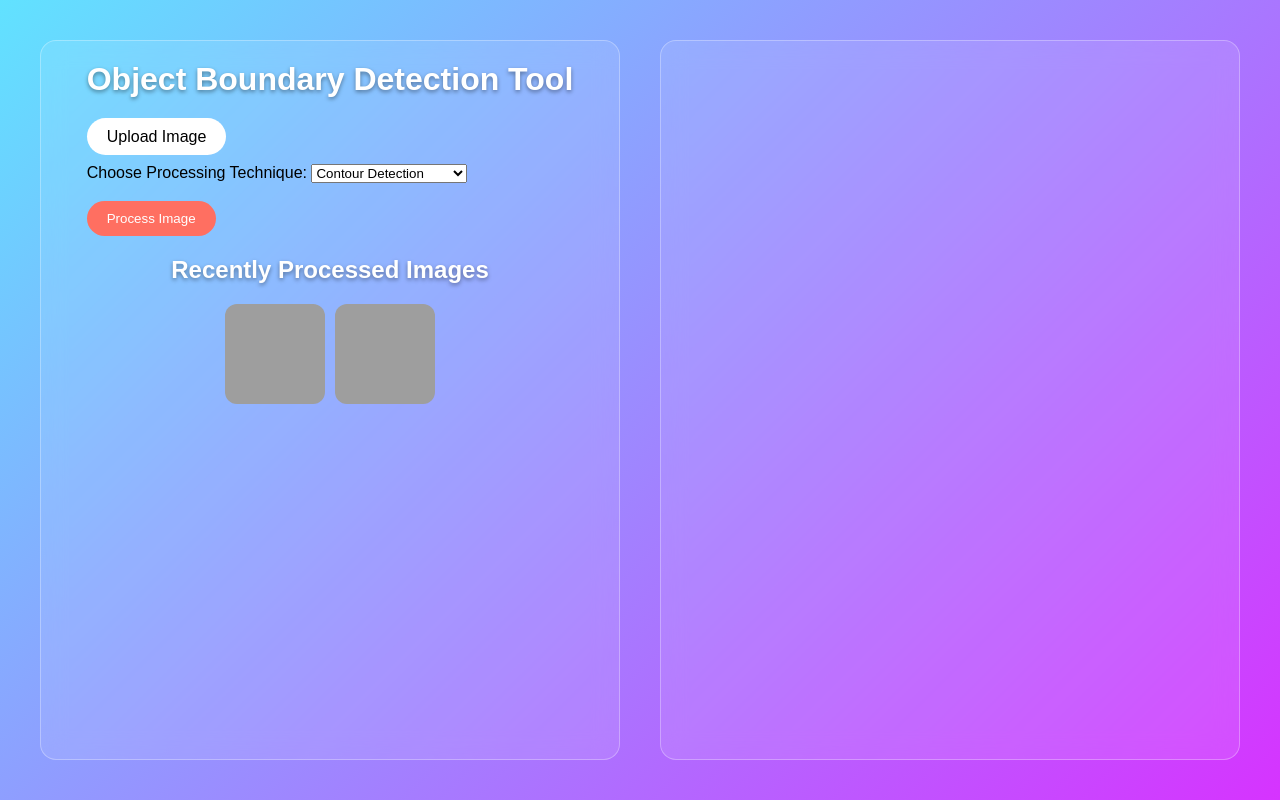
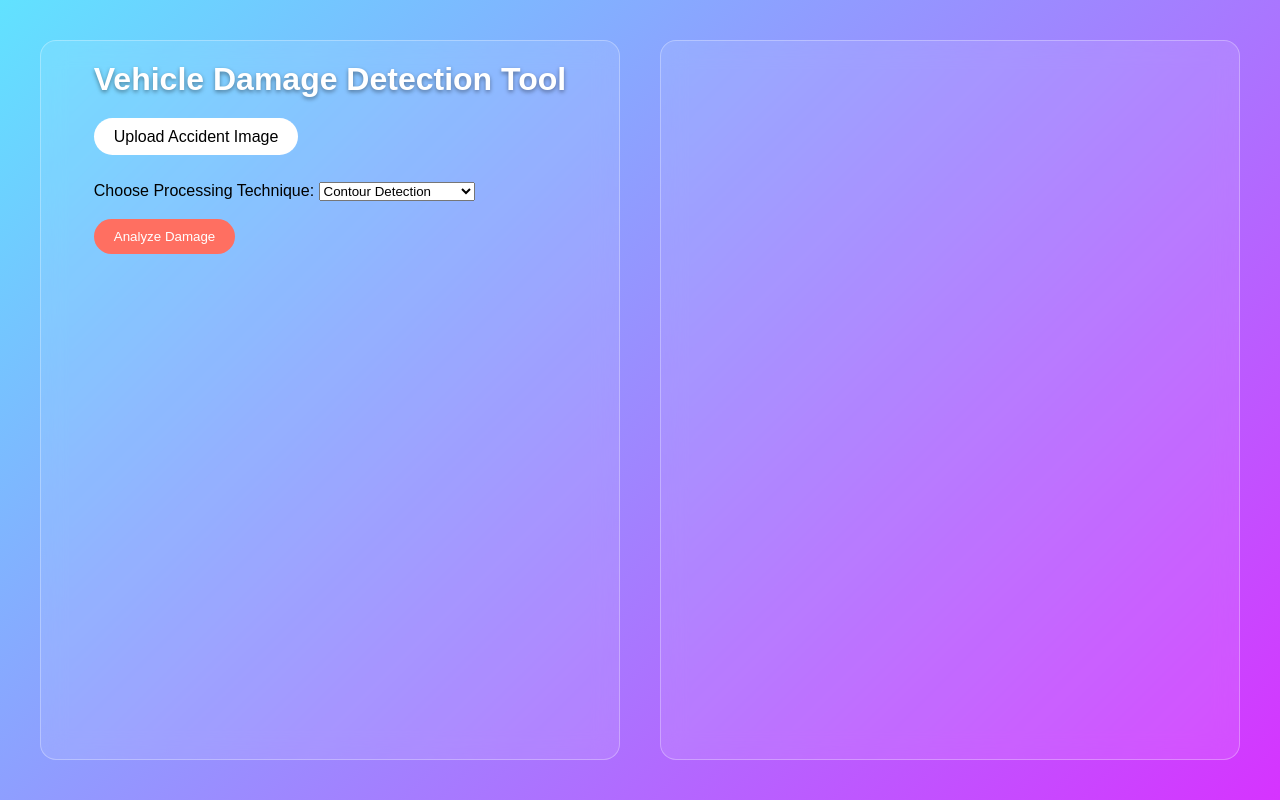
Before and after one commit to thenujad/vehicle-damage-detection-tool, a Flask app: page / in a window 1280 px wide. Run offline with Flask 3, Linux system fonts and the light colour scheme; some libraries are stand-ins or nearby versions; grey boxes are pictures that could not be loaded.

Commit message:
chnage tool

```diff
--- a/app.py
+++ b/app.py
@@ -1,12 +1,14 @@
 import cv2
 import os
 import numpy as np
-import time  # To calculate processing time
+import time
 from flask import Flask, render_template, request, redirect, url_for
 from werkzeug.utils import secure_filename
+from fpdf import FPDF
 
 app = Flask(__name__)
 app.config['UPLOAD_FOLDER'] = 'static/uploads'
+app.config['REPORT_FOLDER'] = 'static/reports'
 app.config['ALLOWED_EXTENSIONS'] = {'png', 'jpg', 'jpeg', 'gif'}
 
 def allowed_file(filename):
@@ -33,6 +35,7 @@ def upload_file():
         technique = request.form.get('technique')
         message = ""
         details = {}
+        damage_info = {}
 
         if technique == 'canny':
             details = process_image_with_canny(filepath)
@@ -44,7 +47,22 @@ def upload_file():
             details = process_image(filepath)
             message = "Contour Detection applied successfully."
 
-        return render_template('index.html', filename=filename, message=message, details=details)
+        if details:
+            # Assuming that the image is in BGR format
+            image = cv2.imread(filepath)
+            masked_image = mask_non_damage_areas(image)
+            contours, _ = cv2.findContours(cv2.cvtColor(masked_image, cv2.COLOR_BGR2GRAY), cv2.RETR_TREE, cv2.CHAIN_APPROX_SIMPLE)
+            severity, damage_percentage = calculate_damage_severity(contours, image.shape)
+            damage_info = {
+                'severity': severity,
+                'damage_percentage': damage_percentage,
+                'report_filename': generate_report(filepath, {
+                    'severity': severity,
+                    'damage_percentage': damage_percentage
+                })
+            }
+
+        return render_template('index.html', filename=filename, message=message, details=details, damage_info=damage_info)
 
     return redirect(request.url)
 
@@ -104,5 +122,45 @@ def sobel_edge_detection(filepath):
         'processing_time': round(end_time - start_time, 2)
     }
 
+def mask_non_damage_areas(image):
+    hsv_image = cv2.cvtColor(image, cv2.COLOR_BGR2HSV)
+    # Define color range for car body (adjust based on your dataset)
+    lower_body = np.array([0, 0, 50])  # Adjust based on the car body color
+    upper_body = np.array([180, 255, 255])
+    mask = cv2.inRange(hsv_image, lower_body, upper_body)
+    masked_image = cv2.bitwise_and(image, image, mask=mask)
+    return masked_image
+
+def calculate_damage_severity(contours, image_shape):
+    damage_area = sum([cv2.contourArea(c) for c in contours])
+    image_area = image_shape[0] * image_shape[1]
+    damage_percentage = (damage_area / image_area) * 100
+    if damage_percentage < 5:
+        severity = 'Minor'
+    elif damage_percentage < 15:
+        severity = 'Moderate'
+    else:
+        severity = 'Severe'
+    return severity, damage_percentage
+
+def generate_report(image_path, damage_info):
+    report_filename = "damage_report.pdf"
+    pdf = FPDF()
+    pdf.add_page()
+    pdf.set_font("Arial", size=12)
+
+    pdf.cell(200, 10, txt="Vehicle Damage Report", ln=True, align='C')
+    pdf.cell(200, 10, txt=f"Image File: {os.path.basename(image_path)}", ln=True)
+    pdf.cell(200, 10, txt=f"Damage Severity: {damage_info['severity']}", ln=True)
+    pdf.cell(200, 10, txt=f"Damage Percentage: {damage_info['damage_percentage']}%", ln=True)
+
+    pdf_output_path = os.path.join(app.config['REPORT_FOLDER'], report_filename)
+    pdf.output(pdf_output_path)
+    return report_filename
+
 if __name__ == '__main__':
+    if not os.path.exists(app.config['UPLOAD_FOLDER']):
+        os.makedirs(app.config['UPLOAD_FOLDER'])
+    if not os.path.exists(app.config['REPORT_FOLDER']):
+        os.makedirs(app.config['REPORT_FOLDER'])
     app.run(debug=True)
--- a/static/css/style.css
+++ b/static/css/style.css
@@ -11,7 +11,7 @@ body {
     background: linear-gradient(135deg, #61e2ff, #d633ff);
     font-family: 'Arial', sans-serif;
     height: 100vh;
-    overflow: hidden; /* Disable scrolling */
+    overflow: hidden;
 }
 
 .main-container {
@@ -31,7 +31,7 @@ body {
     border-radius: 16px;
     backdrop-filter: blur(12px);
     border: 1px solid rgba(255, 255, 255, 0.3);
-    overflow: hidden; /* Keep everything in one view */
+    overflow: hidden;
 }
 
 .left-panel {
--- a/templates/index.html
+++ b/templates/index.html
@@ -3,7 +3,7 @@
 <head>
     <meta charset="UTF-8">
     <meta name="viewport" content="width=device-width, initial-scale=1.0">
-    <title>Object Boundary Detection</title>
+    <title>Vehicle Damage Detection Tool</title>
     <link rel="stylesheet" href="{{ url_for('static', filename='css/style.css') }}">
 </head>
 <body>
@@ -11,63 +11,61 @@
         <!-- Left Panel: Upload Form -->
         <div class="left-panel">
             <div class="glass-box">
-                <h1>Object Boundary Detection Tool</h1>
+                <h1>Vehicle Damage Detection Tool</h1>
 
                 <!-- Form to Upload File -->
                 <form action="{{ url_for('upload_file') }}" method="POST" enctype="multipart/form-data">
-                    <label for="file-upload" class="custom-file-upload">Upload Image</label>
+                    <label for="file-upload" class="custom-file-upload">Upload Accident Image</label>
                     <input id="file-upload" type="file" name="file" required />
-                    <br><br>
+                    <br><br><br>
                     <label for="technique">Choose Processing Technique:</label>
+
                     <select id="technique" name="technique">
                         <option value="contour">Contour Detection</option>
                         <option value="canny">Canny Edge Detection</option>
                         <option value="sobel">Sobel Edge Detection</option>
                     </select>
                     <br><br>
-                    <button type="submit">Process Image</button>
+                    <button type="submit">Analyze Damage</button>
+                    <br><br><br>
                 </form>
 
-                <!-- Loading Animation -->
-                <div id="loading" style="display:none;">
-                    <img src="{{ url_for('static', filename='images/loading.gif') }}" alt="Loading...">
-                </div>
-            </div>
-
-            <!-- Gallery for Recently Processed Images -->
-            <div class="gallery">
-                <h2>Recently Processed Images</h2>
-                <div class="image-thumbnails">
-                    <img src="{{ url_for('static', filename='uploads/Thenuja.jpg') }}" alt="Image 1">
-                    <img src="{{ url_for('static', filename='uploads/image2.jpg') }}" alt="Image 2">
-                </div>
+                <!-- Display image details -->
+                {% if filename %}
+                <h3>Image Details:</h3>
+                <ul>
+                    <li>1. Image Dimensions: {{ details.width }} x {{ details.height }} pixels</li>
+                    {% if details.num_contours is not none %}
+                        <li>2. Number of Contours Detected: {{ details.num_contours }}</li>
+                    {% elif details.num_edges is not none %}
+                        <li>2. Number of Edge Pixels Detected: {{ details.num_edges }}</li>
+                    {% elif details.num_sobel_edges is not none %}
+                        <li>2. Number of Sobel Edge Pixels Detected: {{ details.num_sobel_edges }}</li>
+                    {% endif %}
+                    {% if details.processing_time is not none %}
+                        <li>3. Processing Time: {{ details.processing_time }} seconds</li>
+                    {% endif %}
+                    {% if damage_info %}
+                        <li>4. Damage Severity: {{ damage_info.severity }}</li>
+                        <li>5. Damage Percentage: {{ damage_info.damage_percentage }}%</li>
+                        <br><br><br>
+                        <li><a href="{{ url_for('static', filename='reports/' + damage_info.report_filename) }}" download>Download Damage Report</a></li>
+                    {% endif %}
+                </ul>
+                {% endif %}
             </div>
         </div>
 
-        <!-- Right Panel: Processed Image and Details -->
+        <!-- Right Panel: Processed Image -->
         <div class="right-panel">
             {% if filename %}
             <h2>Processed Image</h2>
+            <br><br>
             <div class="image-box">
                 <img src="{{ url_for('static', filename='uploads/' + filename) }}" alt="Processed Image">
             </div>
+            <br>
             <p>{{ message }}</p> <!-- Display message after processing -->
-
-            <!-- Display image details -->
-            <h3>Image Details:</h3>
-            <ul>
-                <li>Image Dimensions: {{ details.width }} x {{ details.height }} pixels</li>
-                {% if details.num_contours is not none %}
-                    <li>Number of Contours Detected: {{ details.num_contours }}</li>
-                {% elif details.num_edges is not none %}
-                    <li>Number of Edge Pixels Detected: {{ details.num_edges }}</li>
-                {% elif details.num_sobel_edges is not none %}
-                    <li>Number of Sobel Edge Pixels Detected: {{ details.num_sobel_edges }}</li>
-                {% endif %}
-                {% if details.processing_time is not none %}
-                    <li>Processing Time: {{ details.processing_time }} seconds</li>
-                {% endif %}
-            </ul>
             {% endif %}
         </div>
     </div>
```
Also changed, not shown: 1 other file.
